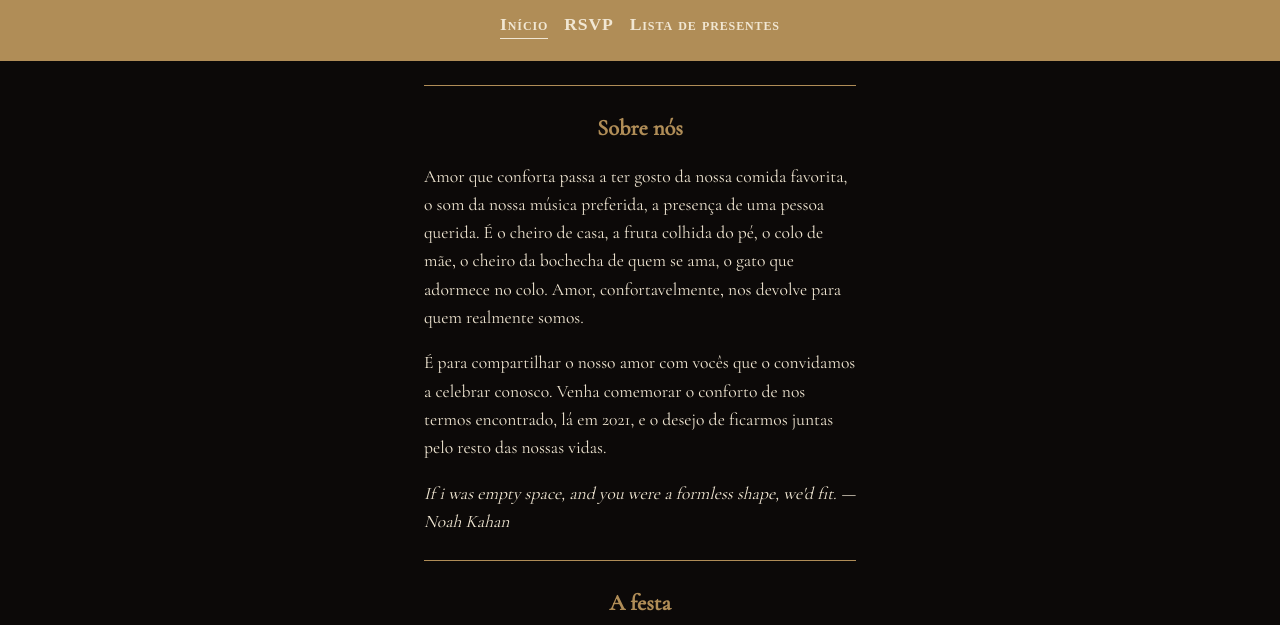
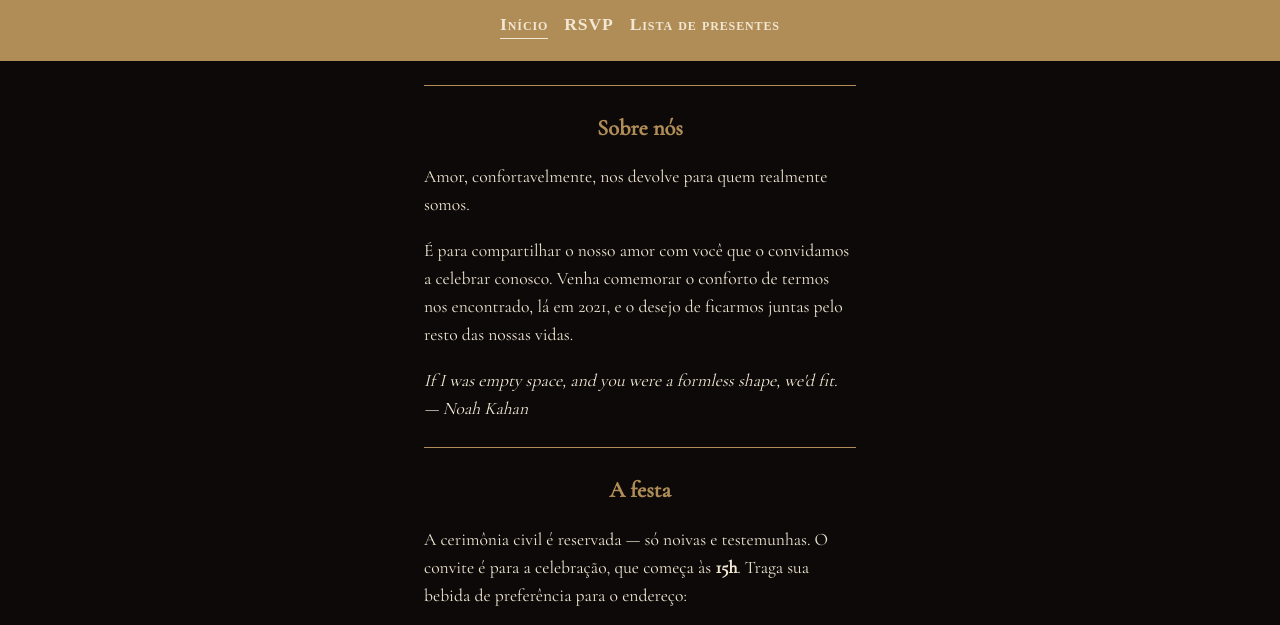
Before and after one commit to giovlnv/hallowedding, a plain HTML site: page index.html in a window 1280 px wide. Shown: the part 120-745 px from the top of the page. Drawn offline with nearby package versions, Linux system fonts and the light colour scheme; a web font is replaced by a local one.

Commit message:
Update text in the 'sobre-nos' section

```diff
--- a/index.html
+++ b/index.html
@@ -15,9 +15,9 @@
 
     <section id="sobre-nos">
       <h2>Sobre nós</h2>
-      <p>Amor que conforta passa a ter gosto da nossa comida favorita, o som da nossa música preferida, a presença de uma pessoa querida. É o cheiro de casa, a fruta colhida do pé, o colo de mãe, o cheiro da bochecha de quem se ama, o gato que adormece no colo. Amor, confortavelmente, nos devolve para quem realmente somos.</p>
-      <p>É para compartilhar o nosso amor com vocês que o convidamos a celebrar conosco. Venha comemorar o conforto de nos termos encontrado, lá em 2021, e o desejo de ficarmos juntas pelo resto das nossas vidas.</p>
-      <p><i>If i was empty space, and you were a formless shape, we'd fit. — Noah Kahan</i></p>
+      <p>Amor, confortavelmente, nos devolve para quem realmente somos.</p>
+      <p>É para compartilhar o nosso amor com você que o convidamos a celebrar conosco. Venha comemorar o conforto de termos nos encontrado, lá em 2021, e o desejo de ficarmos juntas pelo resto das nossas vidas.</p>
+      <p><i>If I was empty space, and you were a formless shape, we'd fit. — Noah Kahan</i></p>
     </section>
 
     <hr class="divisor">
```
